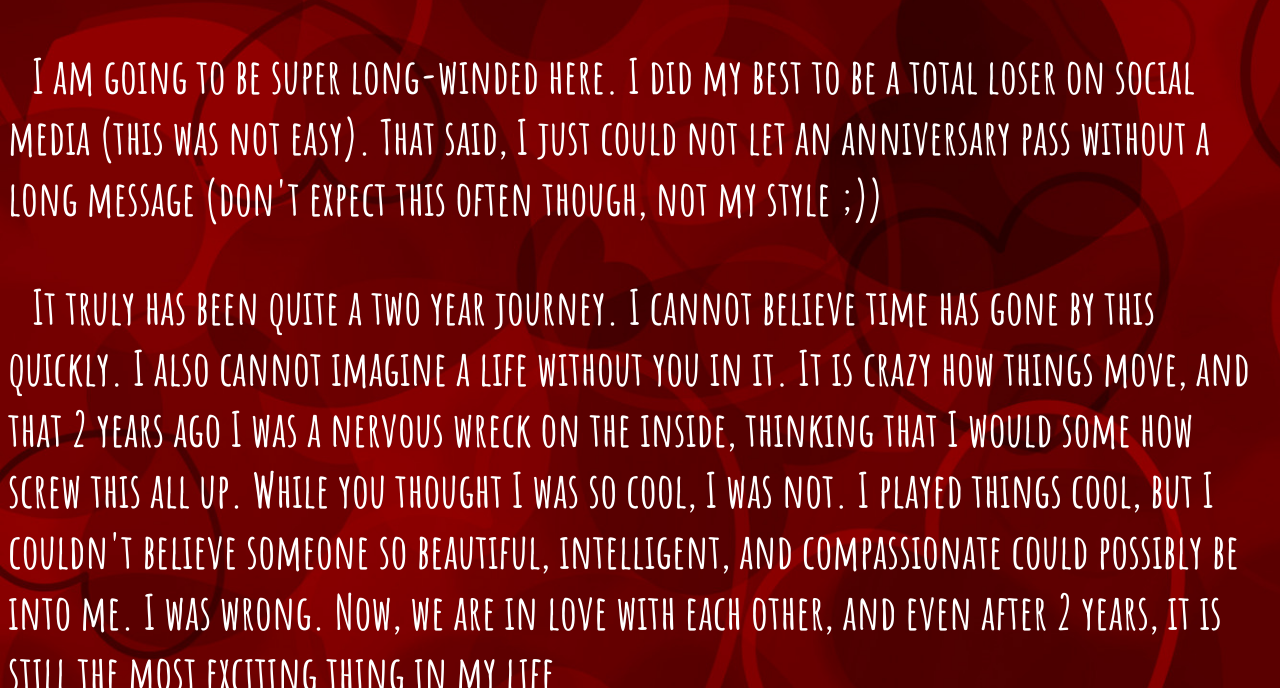
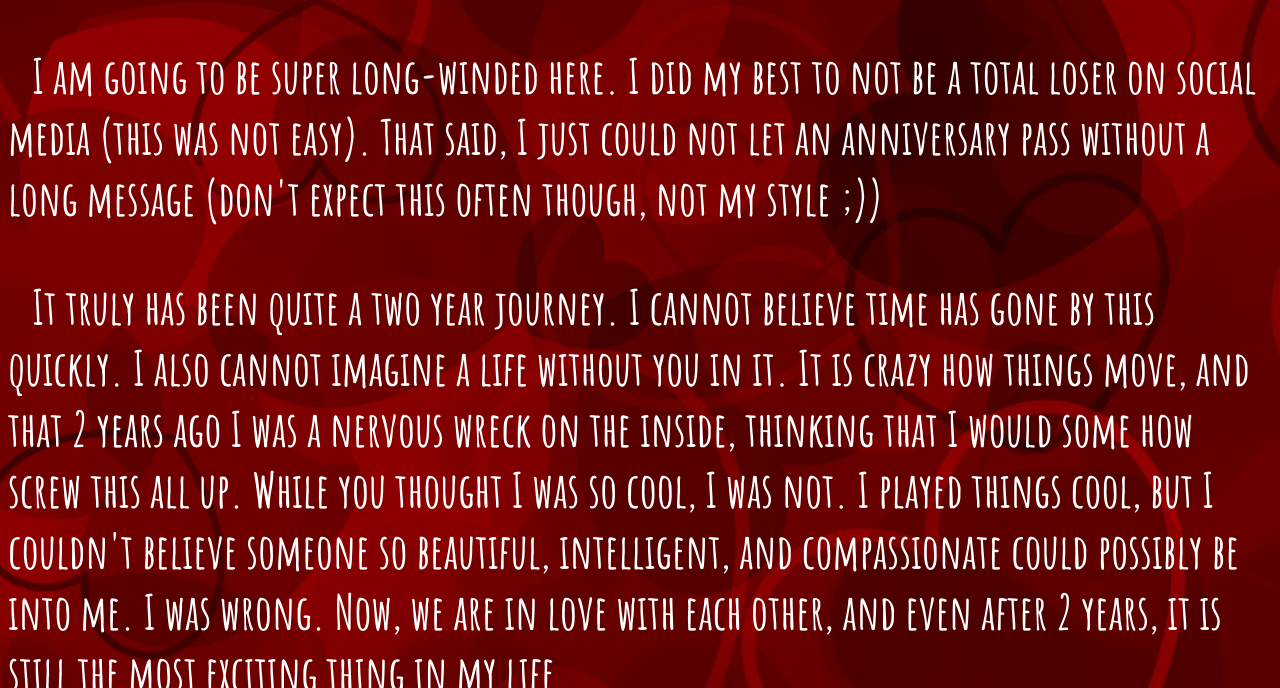
Before and after one commit to alexwolff1012/alexwolff1012.github.io, a plain HTML site: page Final Project/message.html in a window 1280 px wide. Shown: the part 112-800 px from the top of the page. Drawn offline with Linux system fonts and the light colour scheme.

Commit message:
Summary
i had a typo

```diff
--- a/Final Project/message.html
+++ b/Final Project/message.html
@@ -11,7 +11,7 @@
 	<h1>
 		<p>Dear Bae,</p>
 
-		<p class="body">I am going to be super long-winded here. I did my best to be a total loser on social media (this was not easy). That said, I just could not let an anniversary pass without a long message (don't expect this often though, not my style ;))</p>
+		<p class="body">I am going to be super long-winded here. I did my best to not be a total loser on social media (this was not easy). That said, I just could not let an anniversary pass without a long message (don't expect this often though, not my style ;))</p>
 
 		<p class="body">It truly has been quite a two year journey. I cannot believe time has gone by this quickly. I also cannot imagine a life without you in it. It is crazy how things move, and that 2 years ago I was a nervous wreck on the inside, thinking that I would some how screw this all up. While you thought I was so cool, I was not. I played things cool, but I couldn't believe someone so beautiful, intelligent, and compassionate could possibly be into me. I was wrong. Now, we are in love with each other, and even after 2 years, it is still the most exciting thing in my life.</p>
 
```
